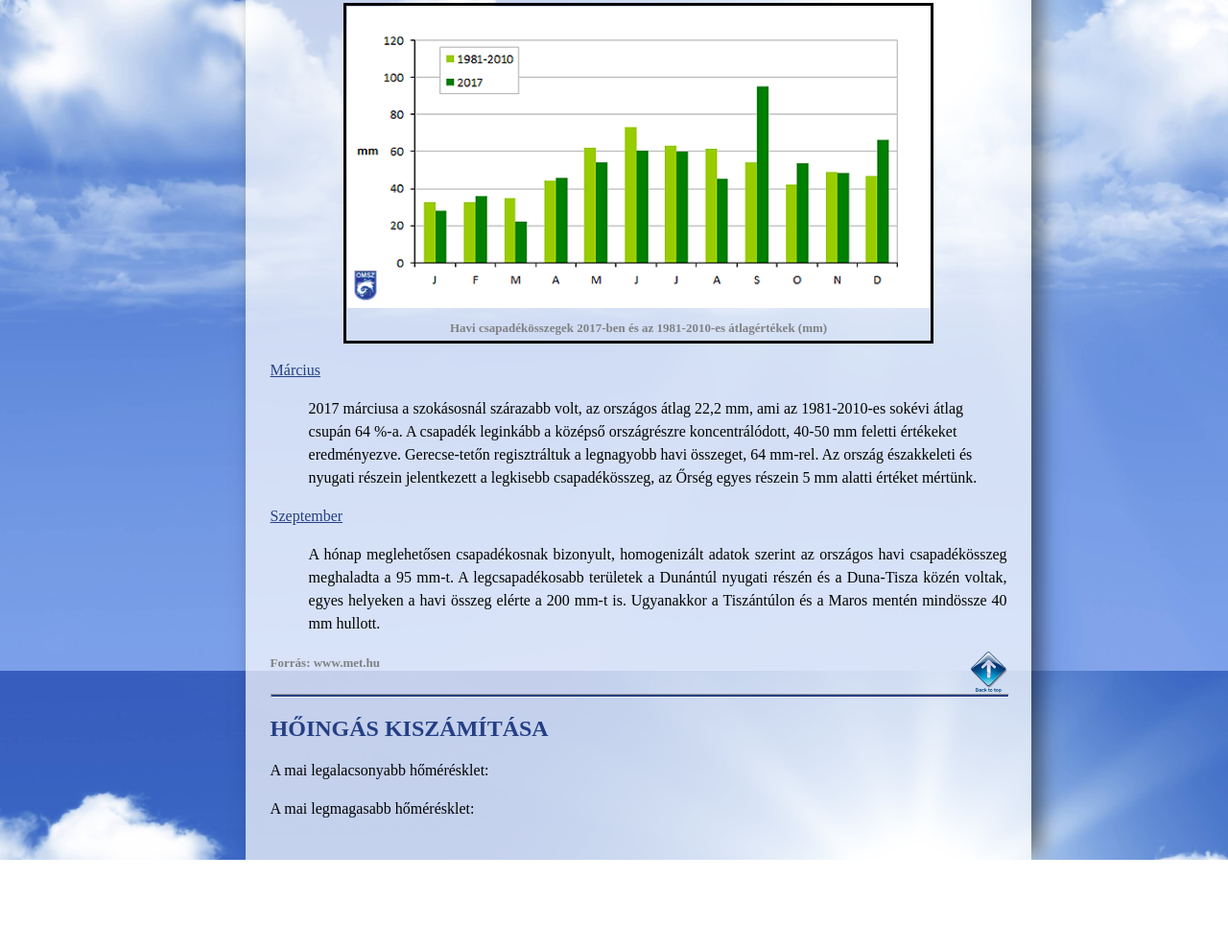
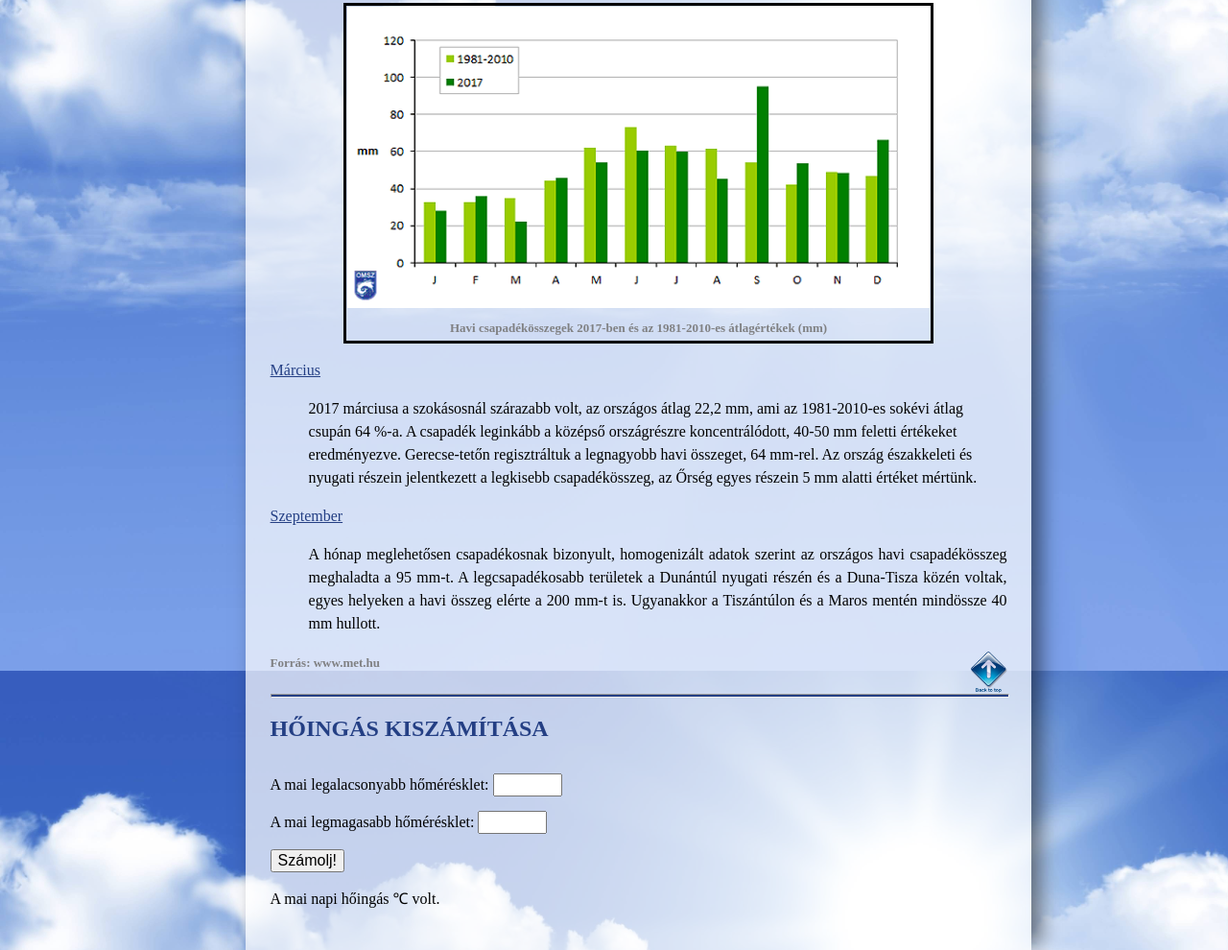
Before and after one commit to Csongor480/idojaras_git_dolgozat_Kovacs_Kalman_Csongor, a plain HTML site: page index.html in a window 1280 px wide. Shown: the part 1126-2116 px from the top of the page at 96% size. Before the commit the page ends 2022 px from the top, so only its background shows below. Drawn offline with Linux system fonts and the light colour scheme.

Commit message:
19. feladat

```diff
--- a/index.html
+++ b/index.html
@@ -63,9 +63,15 @@
 
        <hr>
        <h2>Hőingás kiszámítása</h2>
-       <p>A mai legalacsonyabb hőmérésklet: </p>
-       <p>A mai legmagasabb hőmérésklet: </p>
+       <form>
+        <label for="minimumho">A mai legalacsonyabb hőmérésklet:</label>
+        <input type="number" id="minimumho" min="-25" max="50"><br>
+        <label for="maximumho">A mai legmagasabb hőmérésklet:</label>
+        <input type="number" id="maximumho" min="-25" max="50"><br>
+        <input type="button" value="Számolj!" onclick="szamol()"><br>
+        <p class="felkover">A mai napi hőingás <span id="eredmeny"></span> &#8451; volt.</p>
 
+    </form>
         <https://met.hu/eghajlat/magyarorszag_eghajlata/eghajlati_visszatekinto/elmult_evek_idojarasa/>
 
     </div>
```
